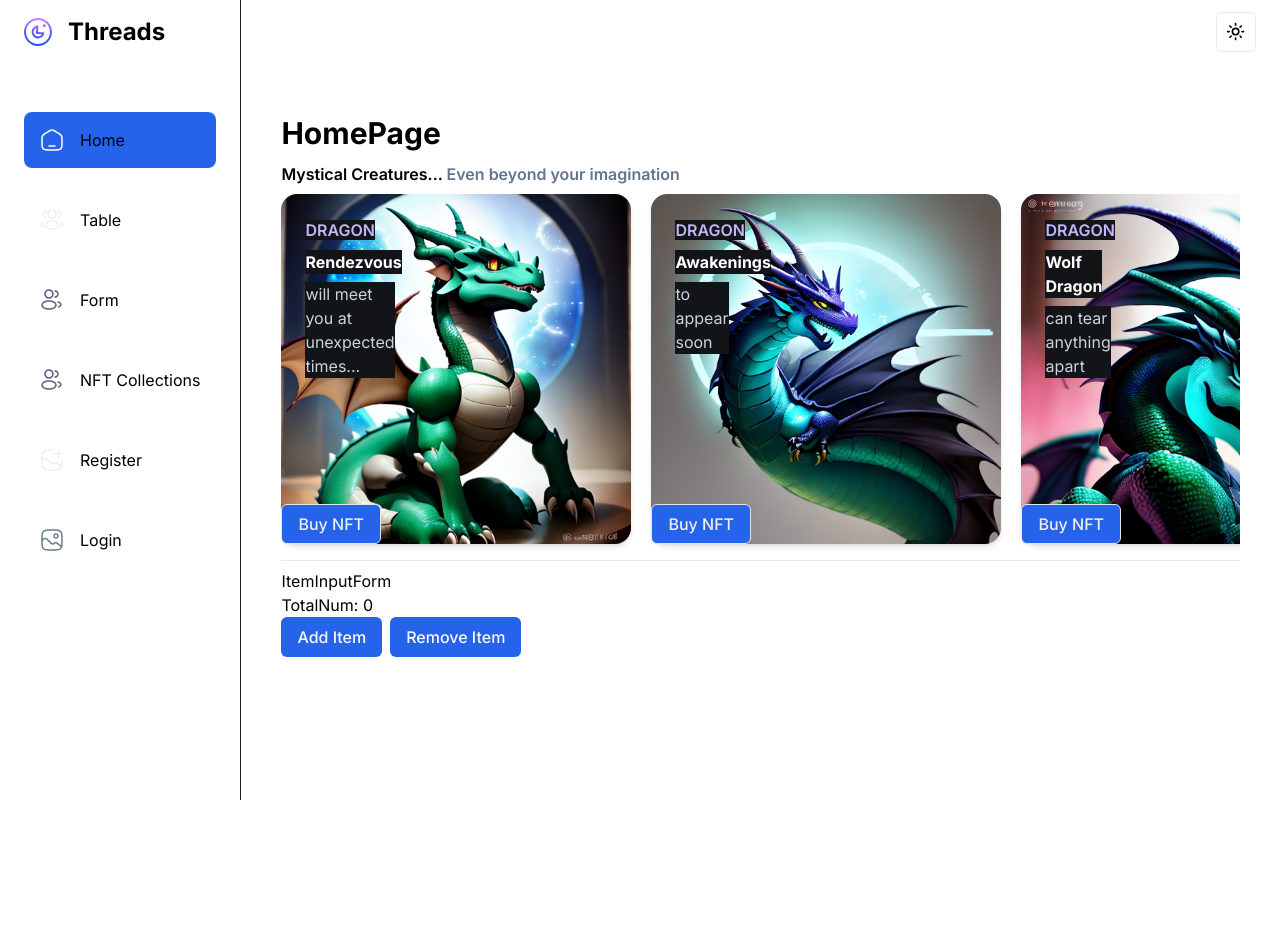
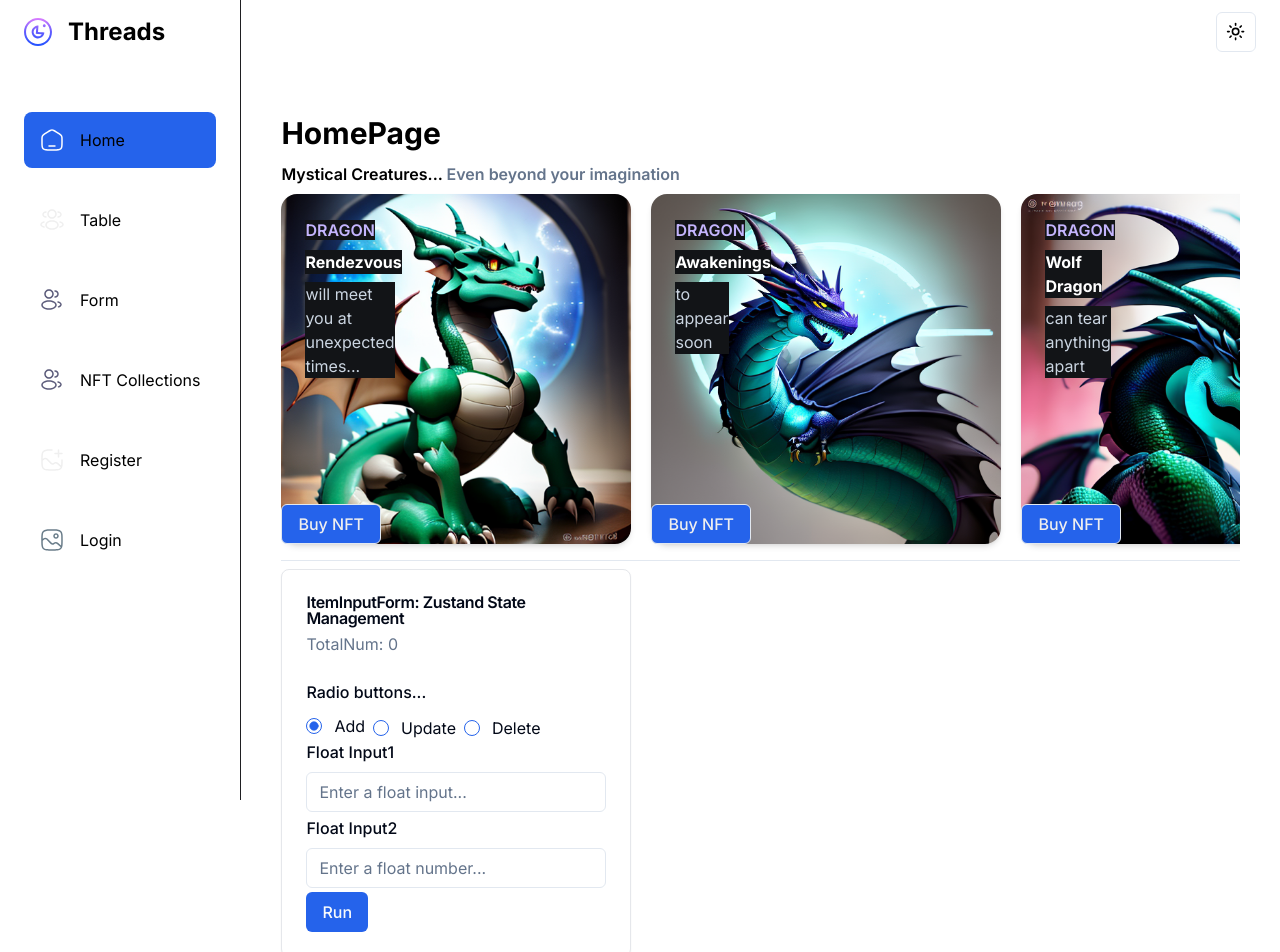
Before and after one commit to AuroraLantean/nextjs-shadcn-demo1, a Next.js app: page / in a window 1280 px wide. Shown: the top 952 px of the page. Before the commit the page ends 800 px from the top, so only its background shows below. Built offline with nearby package versions, Linux system fonts and the light colour scheme.

Commit message:
add Zustand CRUD on one number

```diff
--- a/components/forms/ItemInputForm.tsx
+++ b/components/forms/ItemInputForm.tsx
@@ -2,35 +2,154 @@
 import React from 'react'
 import { Button } from '../ui/button';
 import { useItemsStore } from '@/store/store';
+import { Input } from '../ui/input';
+import { Form, FormControl, FormField, FormItem, FormLabel, FormMessage } from '../ui/form';
+import { RadioGroup, RadioGroupItem } from "@/components/ui/radio-group";
+import z from 'zod';
+import { useForm } from 'react-hook-form';
+import { zodResolver } from '@hookform/resolvers/zod';
+import { zustandSchema } from '@/lib/validators';
+import { cn } from '@/lib/utils';
+import { useToast } from '../ui/use-toast';
+import { Card, CardContent, CardDescription, CardHeader, CardTitle } from '../ui/card';
 
 type Props = {}
 
 const ItemInputForm = (props: Props) => {
-  const { totalNum, increaseNum, removeAllNum, items, setItems, increaseVotes, fetchAllItems } = useItemsStore(
+  const { toast } = useToast();
+  const { totalNum, increaseNum, decreaseNum, updateNum, removeAllNum, items, setItems, increaseVotes, fetchAllItems } = useItemsStore(
     (state) => state
   );
-  const addItem = () => {
-    console.log('addItem')
-    increaseNum(1)
-    //return
-  }
-  const removeItem = () => {
-    console.log('removeItem')
-    removeAllNum();
+
+  type Input = z.infer<typeof zustandSchema>;
+  const form = useForm<Input>({
+    resolver: zodResolver(zustandSchema),
+    defaultValues: {
+      enum1: "add",
+      floatNum1: "",
+      floatNum2: "",
+    },
+  });
+  function onSubmit(data: Input) {
+    //alert(JSON.stringify(data, null, 4));
+    console.log(data);
+    toast({
+      title: "submitted values:",
+      description: (
+        <pre className="mt-2 w-[340px] rounded-md bg-slate-950 p-4">
+          <code className="text-white">{JSON.stringify(data, null, 2)}</code>
+        </pre>
+      ),
+    });
+    if (data.enum1 === "add") {
+      increaseNum(Number(data.floatNum1))
+    } else if (data.enum1 === "update") {
+      updateNum(Number(data.floatNum1));
+    } else if (data.enum1 === "delete") {
+      removeAllNum();
+    }
   }
   return (
     <div>
-      <h1>ItemInputForm</h1>
-      <p>TotalNum: {totalNum}</p>
-      <div className='flex justify-start'>
-        <Button className='!bg-primary mr-2'
-          type="button"
-          onClick={() => addItem()}
-        >Add Item</Button>
-        <Button className='!bg-primary' type="button"
-          onClick={() => removeItem()}>Remove Item</Button>
-      </div>
+      <Card className="w-[350px]">
+        <CardHeader>
+          <CardTitle>ItemInputForm: Zustand State Management</CardTitle>
+          <CardDescription>TotalNum: {totalNum}</CardDescription>
+        </CardHeader>
+        <CardContent>
+          <Form {...form}>
+            <form
+              onSubmit={form.handleSubmit(onSubmit)}
+              className="space-y-1"
+            >
 
+              {/* radio buttons */}
+              <FormField
+                control={form.control}
+                name="enum1"
+                render={({ field }) => (
+                  <FormItem className="space-y-3">
+                    <FormLabel>Radio buttons...</FormLabel>
+                    <FormControl>
+                      <RadioGroup
+                        onValueChange={field.onChange}
+                        defaultValue={field.value}
+                        className="flex flex-row space-y-1"
+                      >
+                        <FormItem className="flex items-center space-x-3 space-y-0">
+                          <FormControl>
+                            <RadioGroupItem value="add" />
+                          </FormControl>
+                          <FormLabel className="font-normal">
+                            Add
+                          </FormLabel>
+                        </FormItem>
+                        <FormItem className="flex items-center space-x-3 space-y-0">
+                          <FormControl>
+                            <RadioGroupItem value="update" />
+                          </FormControl>
+                          <FormLabel className="font-normal">
+                            Update
+                          </FormLabel>
+                        </FormItem>
+                        <FormItem className="flex items-center space-x-3 space-y-0">
+                          <FormControl>
+                            <RadioGroupItem value="delete" />
+                          </FormControl>
+                          <FormLabel className="font-normal">Delete</FormLabel>
+                        </FormItem>
+                      </RadioGroup>
+                    </FormControl>
+                    <FormMessage />
+                  </FormItem>
+                )}
+              />
+
+              {/* floatNum1 */}
+              <FormField
+                control={form.control}
+                name="floatNum1"
+                render={({ field }) => (
+                  <FormItem>
+                    <FormLabel>Float Input1</FormLabel>
+                    <FormControl>
+                      <Input placeholder="Enter a float input..." {...field} />
+                    </FormControl>
+                    <FormMessage />
+                  </FormItem>
+                )}
+              />
+
+              {/* floatNum2 */}
+              <FormField
+                control={form.control}
+                name="floatNum2"
+                render={({ field }) => (
+                  <FormItem>
+                    <FormLabel>Float Input2</FormLabel>
+                    <FormControl>
+                      <Input
+                        placeholder="Enter a float number..."
+                        {...field}
+                      />
+                    </FormControl>
+                    <FormMessage />
+                  </FormItem>
+                )}
+              />
+
+              <div className="flex gap-2">
+                <Button
+                  className='!bg-primary' type="submit"
+                >
+                  Run
+                </Button>
+              </div>
+            </form>
+          </Form>
+
+        </CardContent>
+      </Card>
     </div>
   )
 }
--- /dev/null
+++ b/components/ui/radio-group.tsx
@@ -0,0 +1,44 @@
+"use client"
+
+import * as React from "react"
+import * as RadioGroupPrimitive from "@radix-ui/react-radio-group"
+import { Circle } from "lucide-react"
+
+import { cn } from "@/lib/utils"
+
+const RadioGroup = React.forwardRef<
+  React.ElementRef<typeof RadioGroupPrimitive.Root>,
+  React.ComponentPropsWithoutRef<typeof RadioGroupPrimitive.Root>
+>(({ className, ...props }, ref) => {
+  return (
+    <RadioGroupPrimitive.Root
+      className={cn("grid gap-2", className)}
+      {...props}
+      ref={ref}
+    />
+  )
+})
+RadioGroup.displayName = RadioGroupPrimitive.Root.displayName
+
+const RadioGroupItem = React.forwardRef<
+  React.ElementRef<typeof RadioGroupPrimitive.Item>,
+  React.ComponentPropsWithoutRef<typeof RadioGroupPrimitive.Item>
+>(({ className, children, ...props }, ref) => {
+  return (
+    <RadioGroupPrimitive.Item
+      ref={ref}
+      className={cn(
+        "aspect-square h-4 w-4 rounded-full border border-primary text-primary ring-offset-background focus:outline-none focus-visible:ring-2 focus-visible:ring-ring focus-visible:ring-offset-2 disabled:cursor-not-allowed disabled:opacity-50",
+        className
+      )}
+      {...props}
+    >
+      <RadioGroupPrimitive.Indicator className="flex items-center justify-center">
+        <Circle className="h-2.5 w-2.5 fill-current text-current" />
+      </RadioGroupPrimitive.Indicator>
+    </RadioGroupPrimitive.Item>
+  )
+})
+RadioGroupItem.displayName = RadioGroupPrimitive.Item.displayName
+
+export { RadioGroup, RadioGroupItem }
--- a/lib/validators.ts
+++ b/lib/validators.ts
@@ -1,4 +1,22 @@
 import { z } from "zod";
+
+export const zustandSchema = z.object({
+  enum1: z.enum(["add", "update", "delete"], {
+    required_error: "You need to select one radio selection",
+  }),
+  floatNum1: z.string().min(1, {
+    message: "input requires at least 1 character.",
+  }).max(7, {
+    message: "input exceeds the maximum length",
+  }).refine((val) => !isNaN(val as unknown as number), {
+    message: "input should be a number",
+  }),
+  floatNum2: z.string().max(7, {
+    message: "input exceeds the maximum length",
+  }).refine((val) => !isNaN(val as unknown as number), {
+    message: "input should be a number",
+  }),
+});
 
 export const registerSchema = z.object({
   email: z.string().email(),
--- a/package.json
+++ b/package.json
@@ -17,6 +17,7 @@
     "@radix-ui/react-dropdown-menu": "^2.0.5",
     "@radix-ui/react-label": "^2.0.2",
     "@radix-ui/react-popover": "^1.0.6",
+    "@radix-ui/react-radio-group": "^1.1.3",
     "@radix-ui/react-scroll-area": "^1.0.5",
     "@radix-ui/react-select": "^1.2.2",
     "@radix-ui/react-separator": "^1.0.3",
--- a/store/store.ts
+++ b/store/store.ts
@@ -5,6 +5,8 @@
 type ItemsStoreT = {
   totalNum: number
   increaseNum: (by: number) => void
+  decreaseNum: (by: number) => void
+  updateNum: (by: number) => void
   removeAllNum: () => void
   getItems: () => Promise<ItemT[]>;
   items: ItemT[]
@@ -17,9 +19,11 @@
 export const useItemsStore = create<ItemsStoreT>()((set) => ({
   totalNum: 0,
   increaseNum: (by: number) => set((state) => ({ totalNum: state.totalNum + by, })),
+  decreaseNum: (by: number) => set((state) => ({ totalNum: state.totalNum - by, })),
+  updateNum: (by: number) => set({ totalNum: by }),
   removeAllNum: () => set({ totalNum: 0 }),
   getItems: async () => {
-    const res = await fetch(`https://api.domain.com/items`);
+    const res = await fetch(`http://localhost:3000/api/items`);
     const items: ItemT[] = await res.json();
     console.log("items:", items);
     return items;
@@ -32,10 +36,8 @@
       const oldItems = state.items;
       const updatedItems = oldItems.map((item) => {
         if (item.item_id === itemId) return { ...item, votes: item.votes + 1 };
-
         return item;
       });
-
       return { items: updatedItems };
     }),
   fetchAllItems: async () => {
```
Also changed, not shown: 1 other file (tests, documents, lock files or other folders).
